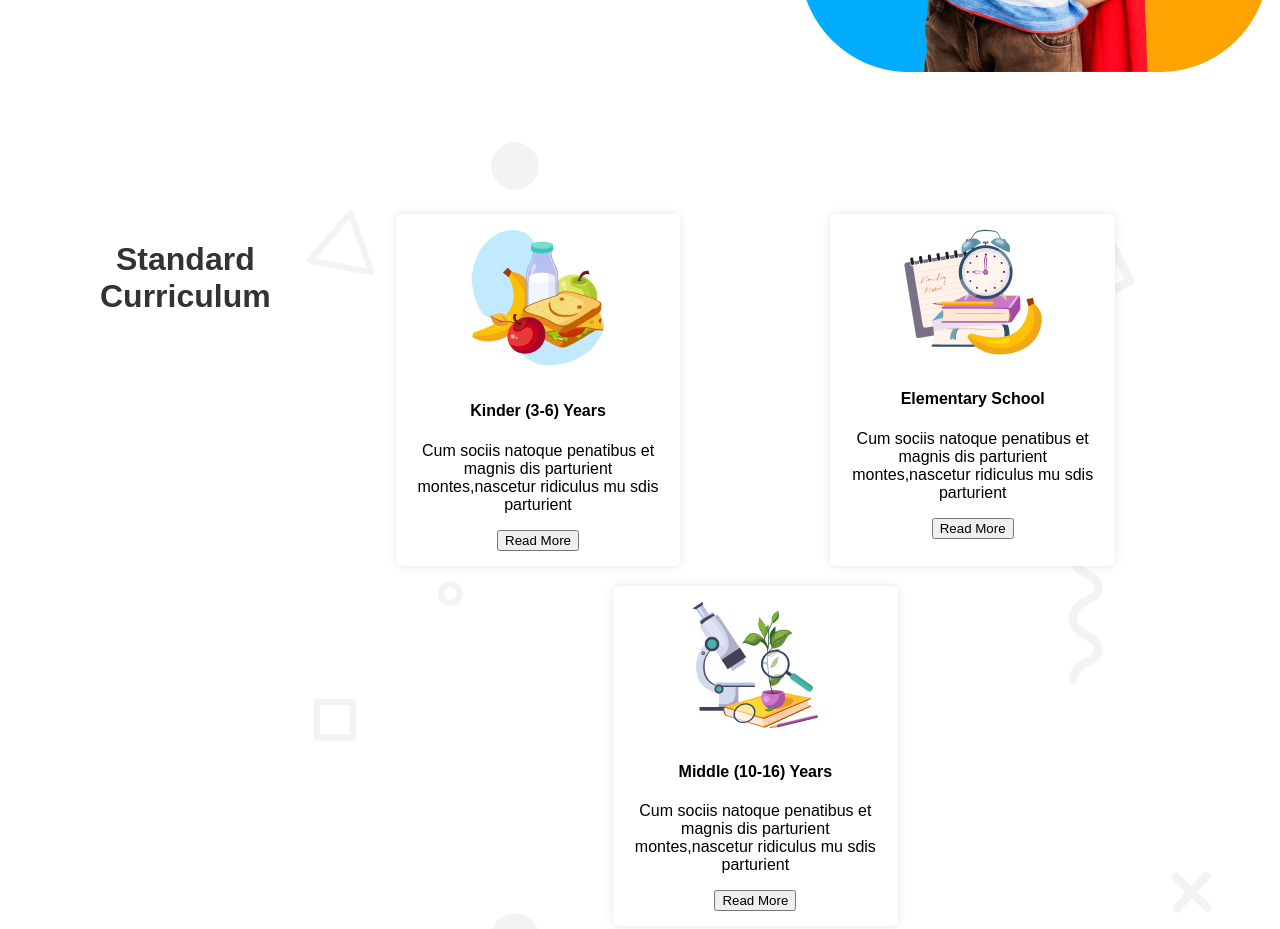
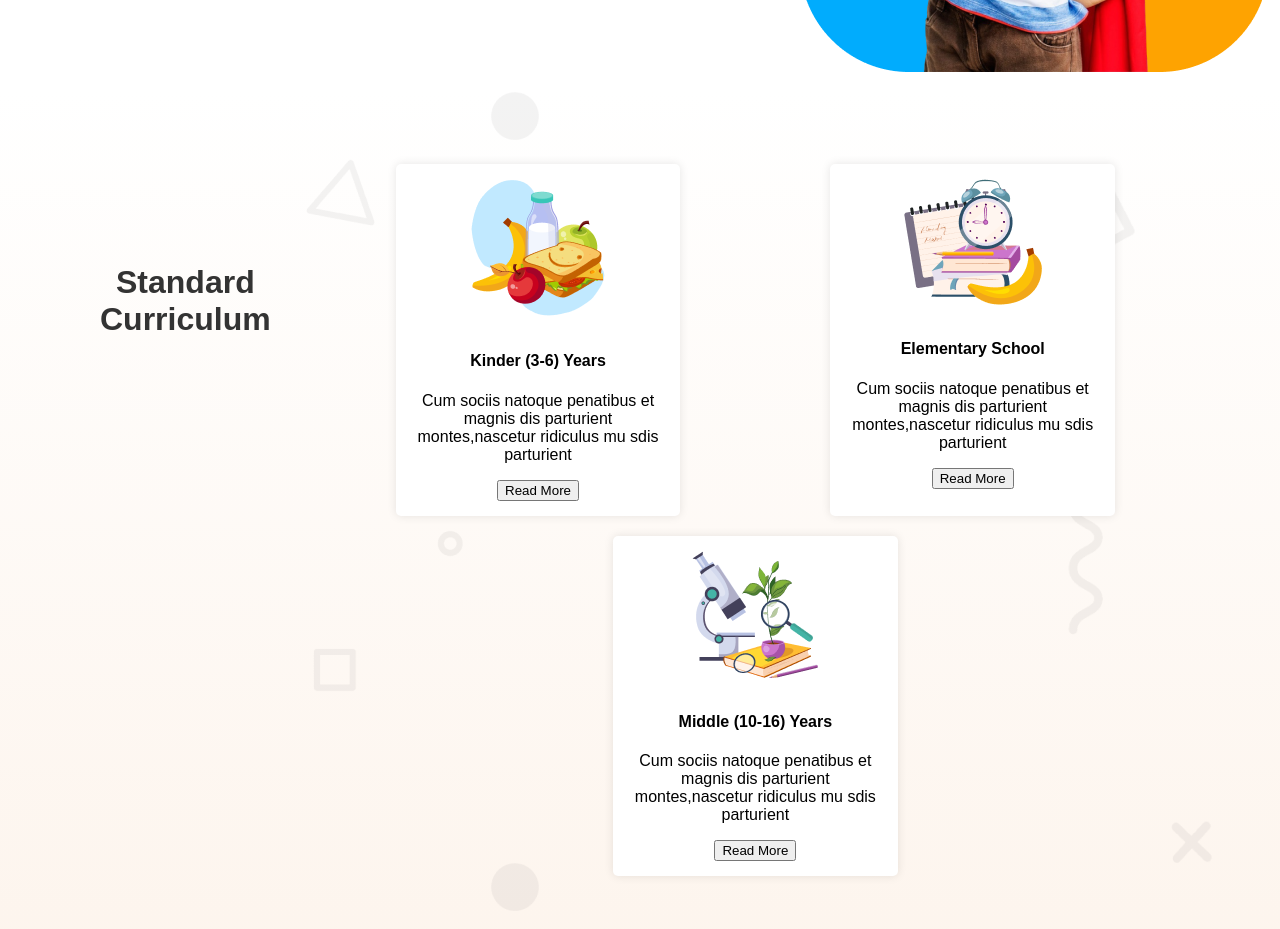
Before and after one commit to jannatulMahiyaMutasha/Kid-Education, a plain HTML site: page index.html in a window 1280 px wide. Shown: the part 600-1529 px from the top of the page. Drawn offline with Linux system fonts and the light colour scheme.

Commit message:
add design

```diff
--- a/index.html
+++ b/index.html
@@ -47,7 +47,7 @@
 <!-- Features Section -->
 <section class="features" id="facilities">
   <div class="container">
-      <h2>Standard Curriculum</h2>
+      <h2 class="Curriculum">Standard Curriculum</h2>
       <div class="feature-cards">
           <div class="card">
               <img src="./images/kinder.png" alt="Feature 1">
--- a/styles/style.css
+++ b/styles/style.css
@@ -95,7 +95,7 @@ body {
     display:flex;
     flex-direction: row;
     justify-content: space-between;
-    margin:22px 100px 120px 100px;
+    margin:22px 100px 70px 100px;
     gap:60px
 }
 .hero-text h1 {
@@ -132,8 +132,8 @@ body {
     display: inline;
     margin-left: 80px;
   }
-.main{
-    background-image: url("../images/bg.png") !important;
+main{
+    background: url("../images/bg.png"),linear-gradient(0.00deg, rgba(240, 178, 122, 0.3),rgba(255, 255, 255, 0.3) 100%) ;
 }
 /* Features Section */
 .features {
@@ -141,8 +141,9 @@ body {
     text-align: center;
 }
 
-.features h2 {
-    margin-bottom: 30px;
+.Curriculum {
+    margin-top: 100px;
+    margin-bottom: 90px;
     font-size: 2em;
     color: #333;
 }
@@ -195,7 +196,7 @@ body {
 .our-stories {
     padding: 20px;
     text-align: center;
-    background-color: #f9f9f9;
+
   }
 
   .carousel {
@@ -228,7 +229,6 @@ body {
     grid-template-columns: repeat(auto-fit, minmax(300px, 1fr));
     gap: 20px;
     margin-bottom: 20px;
-    background-image: url("../images/bg.png")
   }
 
   .story {
```
